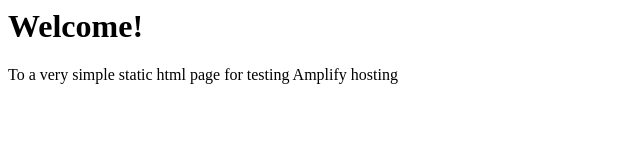
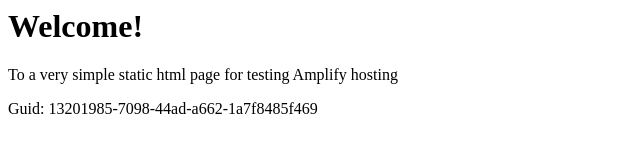
Before and after one commit to aws-aemilia-bah/Github-PR-Commit-Integration-Test-DoNotTouch-v1-preprod-me-south-1, a website: page src/index.html in a window 1280 px wide. Shown: the whole page, without its empty margins (0-640 px from the left). Drawn offline with Linux system fonts and the light colour scheme.

Commit message:
commit from integ tests

```diff
--- a/src/index.html
+++ b/src/index.html
@@ -1,3 +1,5 @@
+
+
 <html lang="en">
 
 <head>
@@ -10,6 +12,6 @@
 <body>
     <h1>Welcome!</h1>
     <p>To a very simple static html page for testing Amplify hosting</p>
-</body>
+    <p>Guid: 13201985-7098-44ad-a662-1a7f8485f469</p></body>
 
 </html>
```
